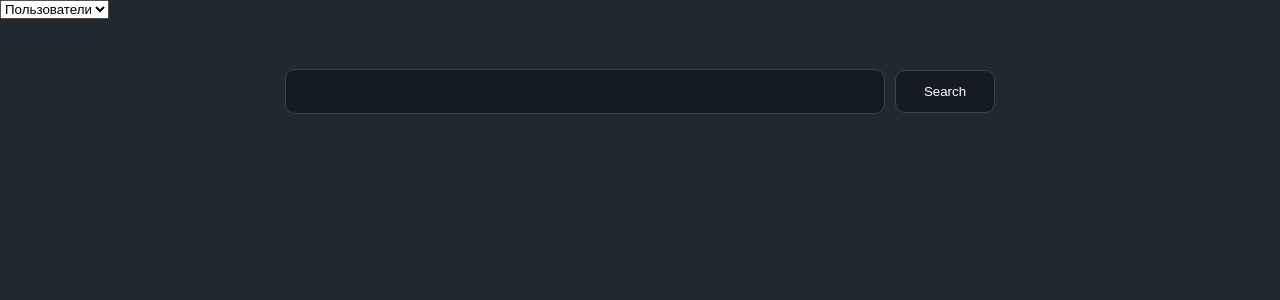
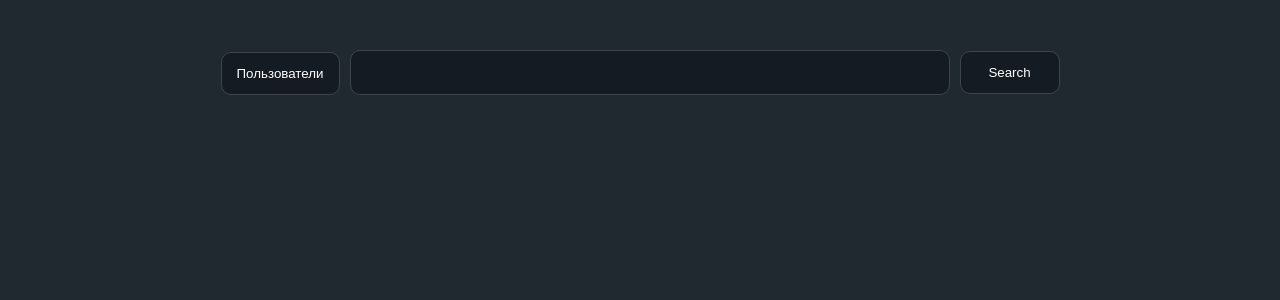
Before and after one commit to Zuhrajon/github-users-find, an Angular app: page / in a window 1280 px wide. Shown: the top 300 px of the page. Built offline with nearby package versions, Linux system fonts and the light colour scheme.

Commit message:
added style

```diff
--- a/src/app/components/users-table/users-table.component.scss
+++ b/src/app/components/users-table/users-table.component.scss
@@ -51,3 +51,75 @@
 //     font-weight: 500;
 //     font-size: 14px;
 // }
+
+.search-block {
+    display: flex;
+    justify-content: center;
+    align-items: end;
+    gap: 10px;
+}
+
+.menu-item {
+  height: 2.7rem;
+  color: white;
+  background: #151b23;
+  border: 1px solid #3e444d;
+  outline: none;
+  border-radius: 0.625rem;
+  cursor: pointer;
+  padding: 10px 15px;
+  appearance: none;
+
+  &:hover {
+    background: #26353f;
+  }
+
+}
+
+.info-block {
+    display: flex;
+    flex-direction: column;
+    gap: 10px;
+}
+
+.block-language-color {
+  display: flex;
+  justify-content: start;
+  align-items: center;
+  gap: 10px;
+
+
+}
+.color-language {
+  width: 15px;
+  height: 15px;
+  border-radius: 50%;
+}
+
+.color-js {
+  background-color: yellow;
+}
+
+.color-python{
+  background-color: blue ;
+}
+
+.color-java{
+  background-color: green ;
+}
+
+.color-csharp{
+  background-color: paleturquoise ;
+}
+
+.color-default{
+  background-color: rgb(184, 135, 135);
+}
+
+.color-jupyter {
+  background-color: aquamarine;
+}
+
+.color-go {
+  background-color: rgb(143, 106, 203);
+}
--- a/src/app/components/users-table/users-table.component.ts
+++ b/src/app/components/users-table/users-table.component.ts
@@ -4,6 +4,7 @@ import {InputSearchComponent} from "../input-search/input-search.component";
 import {GitHubRepo, GitHubUserShort, UsersService} from "../../service/users.service";
 import {RouterLink} from "@angular/router";
 import { FormsModule } from '@angular/forms';
+import { CommonModule } from '@angular/common';
 
 @Component({
   selector: 'app-users-table',
@@ -11,7 +12,8 @@ import { FormsModule } from '@angular/forms';
   imports: [
     InputSearchComponent,
     RouterLink,
-    FormsModule
+    FormsModule,
+    CommonModule
   ],
   templateUrl: './users-table.component.html',
   styleUrl: './users-table.component.scss'
@@ -36,6 +38,26 @@ export class UsersTableComponent {
   changePage(direction: number) {
     this.page += direction;
     this.searchUsers()
+  }
+
+  changeLanguageColor(language: string){
+
+    switch(language) {
+      case 'JavaScript':
+            return 'color-js';
+        case 'Python':
+            return 'color-python';
+        case 'Java':
+            return 'color-java';
+        case 'C':
+            return 'color-csharp';
+        case 'Jupyter Notebook':
+            return 'color-jupyter'
+        case 'Go':
+            return 'color-go'
+        default:
+            return 'color-default';
+    }
   }
 
   searchUsers() {
--- a/src/app/service/users.service.ts
+++ b/src/app/service/users.service.ts
@@ -34,6 +34,7 @@ export interface GitHubRepoSearchResult {
 }
 
 
+
 @Injectable({
   providedIn: 'root'
 })
@@ -46,12 +47,12 @@ export class UsersService {
 
 
   searchUsers(query: string, page = 1): Observable<GitHubSearchResult> {
-    console.log("result3");
-
     return this.http.get<GitHubSearchResult>(`${this.userAPI}?q=${query}&page=${page}`)
   }
 
   searchRepository(queryRep: string, page = 1): Observable<GitHubRepoSearchResult> {
     return this.http.get<GitHubRepoSearchResult>(`${this.repositoryAPI}?q=${queryRep}&page=${page}`)
   }
+
+
 }
```
